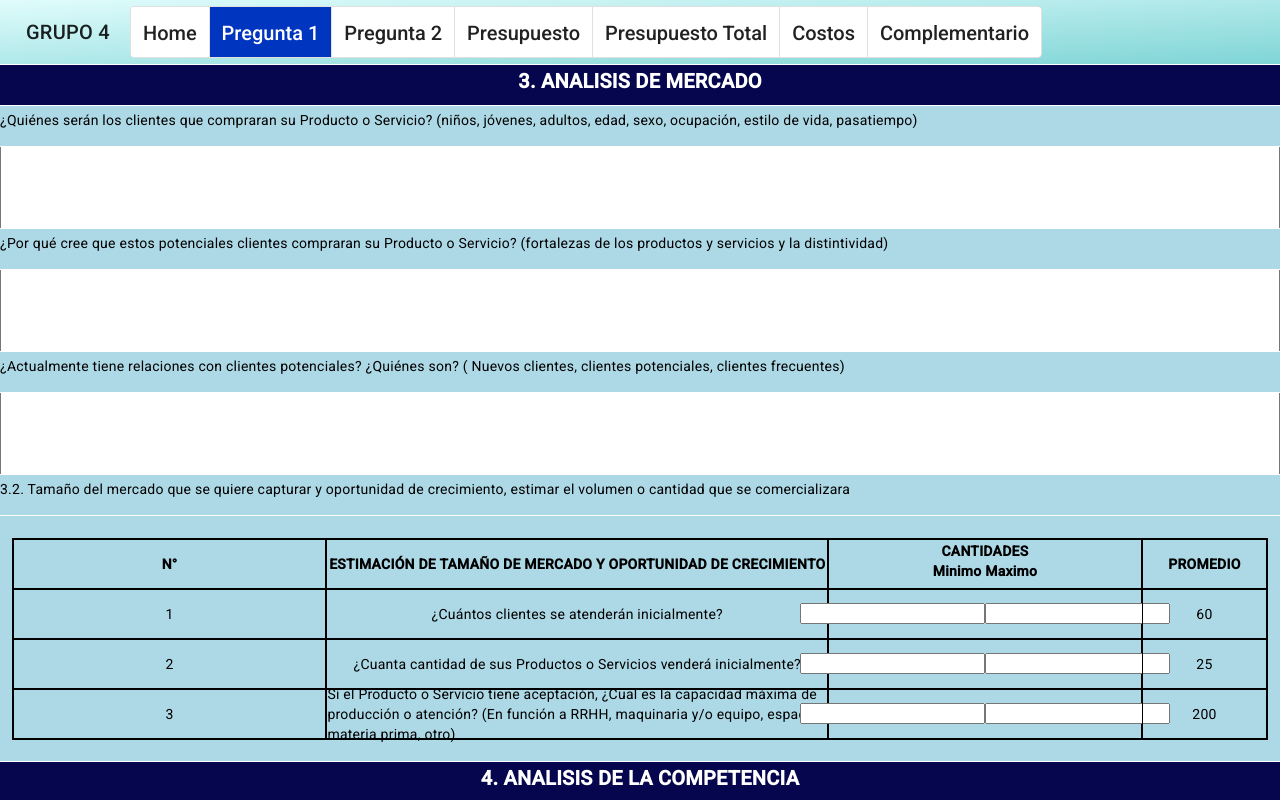
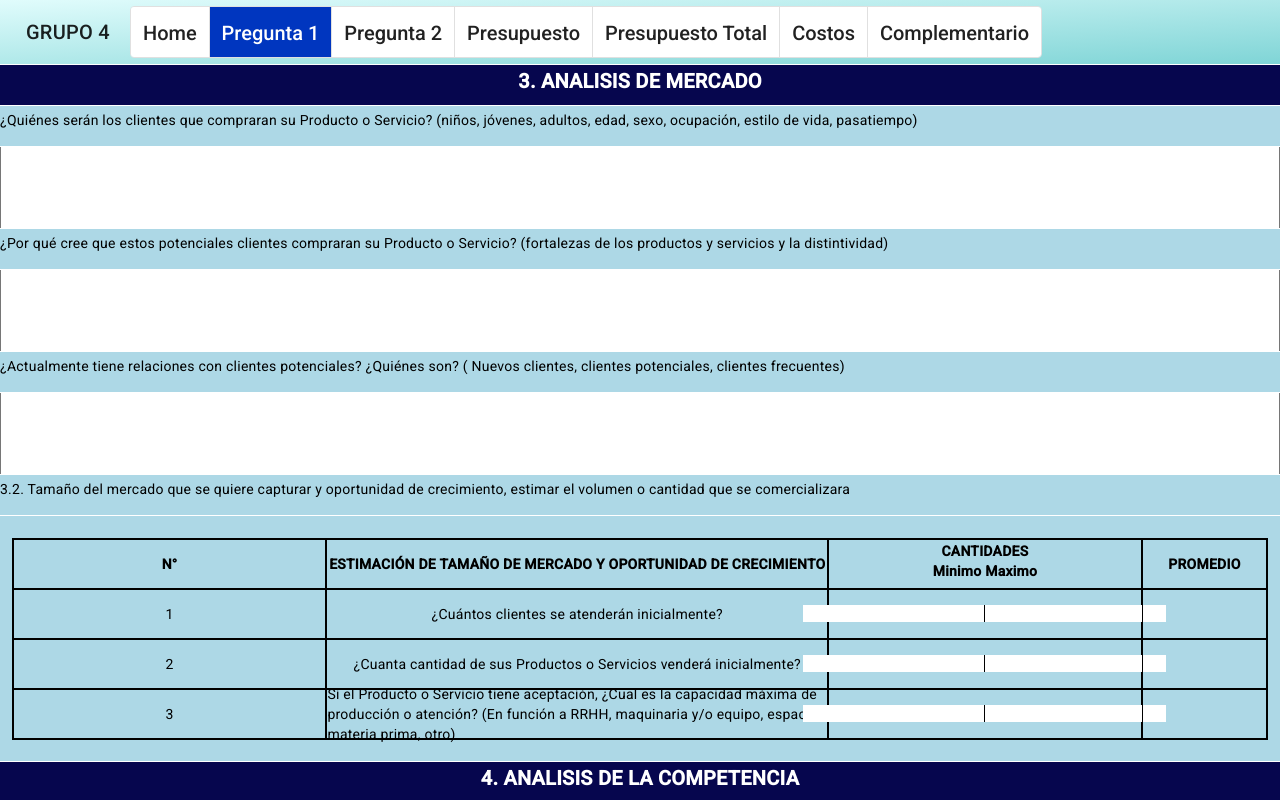
Before and after one commit to vanfranjay/plan-de-negocio, an Angular app in the folder frontend-planDeNegocio/: page /pregunta1 in a window 1280 px wide. Shown: the top 800 px of the page. Built offline with nearby package versions, Linux system fonts and the light colour scheme.

Commit message:
input pregunta1 funcionalidad agregado

```diff
--- a/frontend-planDeNegocio/src/app/pages/pregunta1/pregunta1.component.html
+++ b/frontend-planDeNegocio/src/app/pages/pregunta1/pregunta1.component.html
@@ -56,16 +56,16 @@
           <div class="table_header"> PROMEDIO</div>
           <div class="table_item">1</div>
           <div class="table_item">¿Cuántos clientes se atenderán inicialmente?</div>
-          <div class="table_item"><input type="text" class="input" placeholder=""> <input type="text" class="input" placeholder=""> </div>
-          <div class="table_item">60</div>
+          <div class="table_item"><input type="text" class="input no-margin border-right text-center" placeholder="" (change)="calculateTotal()" [(ngModel)]="inputValues[0]"> <input type="text" class="input no-margin text-center" placeholder=""  (change)="calculateTotal()" [(ngModel)]="inputValues[1]"> </div>
+          <div class="table_item"><output>{{total}}</output></div>
           <div class="table_item">2</div>
           <div class="table_item">¿Cuanta cantidad de sus Productos o Servicios venderá inicialmente?</div>
-          <div class="table_item"><input type="text" class="input" placeholder=""> <input type="text" class="input" placeholder=""> </div>
-          <div class="table_item">25</div>
+          <div class="table_item"><input type="text" class="input no-margin border-right text-center" placeholder="" (change)="calculateTotal1()" [(ngModel)]="inputValues1[0]"> <input type="text" class="input no-margin text-center" placeholder="" (change)="calculateTotal1()" [(ngModel)]="inputValues1[1]"> </div>
+          <div class="table_item"><output>{{total1}}</output></div>
           <div class="table_item">3</div>
           <div class="table_item">Si el Producto o Servicio tiene aceptación, ¿Cual es la capacidad máxima de producción o atención? (En función a RRHH, maquinaria y/o equipo, espacio, materia prima, otro)</div>
-          <div class="table_item"><input type="text" class="input" placeholder=""> <input type="text" class="input" placeholder=""> </div>
-          <div class="table_item">200</div>
+          <div class="table_item"><input type="text" class="input no-margin border-right text-center" placeholder="" (change)="calculateTotal2()" [(ngModel)]="inputValues2[0]"> <input type="text" class="input no-margin text-center" placeholder="" (change)="calculateTotal2()" [(ngModel)]="inputValues2[1]"> </div>
+          <div class="table_item"><output>{{total2}}</output></div>
 
         </div>
       </mat-grid-tile>
--- a/frontend-planDeNegocio/src/app/pages/pregunta1/pregunta1.component.scss
+++ b/frontend-planDeNegocio/src/app/pages/pregunta1/pregunta1.component.scss
@@ -106,3 +106,22 @@
 .border-table{
   border: #000 1px solid;
 }
+.input-container {
+  width: 100%;
+}
+.input-container input {
+  width: 100%;
+  box-sizing: border-box;
+}
+.no-margin {
+  border: none;
+  outline: none;
+  box-shadow: none;
+  overflow: auto;
+}
+.border-right{
+  border-right: 1px solid #000;
+}
+.text-center{
+  text-align: center;
+}
--- a/frontend-planDeNegocio/src/app/pages/pregunta1/pregunta1.component.ts
+++ b/frontend-planDeNegocio/src/app/pages/pregunta1/pregunta1.component.ts
@@ -6,5 +6,29 @@ import { Component } from '@angular/core';
   styleUrls: ['./pregunta1.component.scss']
 })
 export class Pregunta1Component {
+  inputValues: (number | null)[] = [];
+  total!: number;
+
+  calculateTotal(): void {
+    this.total = this.inputValues
+      .map(value => (value ?? 0) / 2) // Dividir cada valor por 2
+      .reduce((sum, value) => (sum ?? 0) + (value ?? 0), 0); // Sumar los valores divididos
+  }
+  inputValues1: (number | null)[] = [];
+  total1!: number;
+
+  calculateTotal1(): void {
+    this.total1 = this.inputValues1
+      .map(value => (value ?? 0) / 2) // Dividir cada valor por 2
+      .reduce((sum, value) => (sum ?? 0) + (value ?? 0), 0); // Sumar los valores divididos
+  }
+  inputValues2: (number | null)[] = [];
+  total2!: number;
+
+  calculateTotal2(): void {
+    this.total2 = this.inputValues2
+      .map(value => (value ?? 0) / 2) // Dividir cada valor por 2
+      .reduce((sum, value) => (sum ?? 0) + (value ?? 0), 0); // Sumar los valores divididos
+  }
 
 }
--- a/frontend-planDeNegocio/src/app/pages/presupuesto-total/presupuesto-total.component.scss
+++ b/frontend-planDeNegocio/src/app/pages/presupuesto-total/presupuesto-total.component.scss
@@ -37,10 +37,6 @@
   outline: none;
   box-shadow: none;
   overflow: auto;
-  // border-bottom: 1px #000 solid;
-  // box-sizing: border-box;
-  // padding-right: 5px;
-  // padding-left: 5px;
 }
 .input-container {
   width: 100%;
@@ -77,13 +73,14 @@ output {
 .right-align:focus{
   text-align: left;
 }
-.no-arrows {
-  -moz-appearance: textfield; /* Firefox */
-  appearance: textfield; /* Otros navegadores */
-}
+// para eliminar las flechas que aparecen en el input type number
+// .no-arrows {
+//   -moz-appearance: textfield; /* Firefox */
+//   appearance: textfield; /* Otros navegadores */
+// }
 
-.no-arrows::-webkit-inner-spin-button,
-.no-arrows::-webkit-outer-spin-button {
-  -webkit-appearance: none;
-  margin: 0;
-}
+// .no-arrows::-webkit-inner-spin-button,
+// .no-arrows::-webkit-outer-spin-button {
+//   -webkit-appearance: none;
+//   margin: 0;
+// }
--- a/frontend-planDeNegocio/src/app/pages/presupuesto-total/presupuesto-total.component.ts
+++ b/frontend-planDeNegocio/src/app/pages/presupuesto-total/presupuesto-total.component.ts
@@ -54,12 +54,4 @@ export class PresupuestoTotalComponent {
       .map(value => parseInt(value?.toString() || '0') || 0)
       .reduce((sum, value) => sum + value, 0);
   }
-  onKeyDown(event: KeyboardEvent, index: number) {
-    const key = event.key;
-    if (key === 'ArrowUp' || key === 'ArrowDown') {
-      event.preventDefault();
-      const nextInput = document.querySelector(`input:nth-child(${index + 2})`) as HTMLInputElement;
-      nextInput.focus();
-    }
-  }
 }
```
